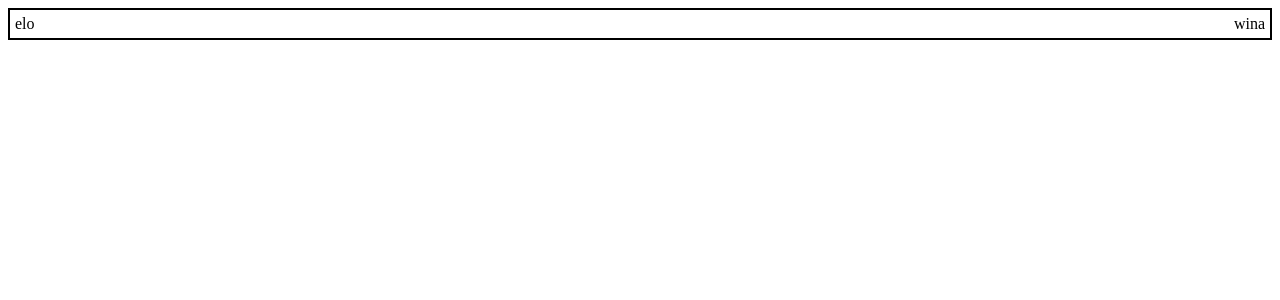
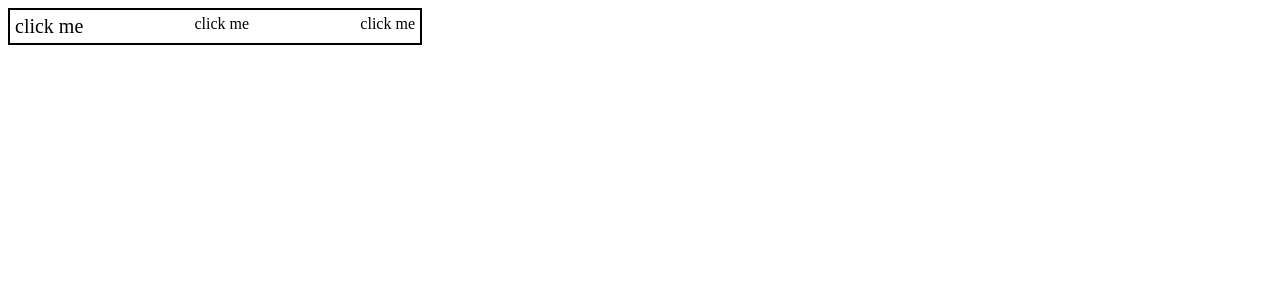
Before and after one commit to patryk-olti/componentsLibrary, a React (Create React App) app: page / in a window 1280 px wide. Shown: the top 300 px of the page. Built offline with nearby package versions, Linux system fonts and the light colour scheme.

Commit message:
created span

```diff
--- /dev/null
+++ b/src/Components/Span.js
@@ -0,0 +1,16 @@
+import React from "react";
+
+const Span = ({ children, fontSize }) => {
+
+    const styles = {
+        fontSize: `${fontSize}px`
+    }
+
+    return(
+        <span style={styles} >
+            { children }
+        </span>
+    )
+}
+
+export default Span;
--- a/src/Containers/Container.js
+++ b/src/Containers/Container.js
@@ -1,11 +1,12 @@
 import React from "react";
 
-const Container = ({ children, display, flexDirection, justifyContent, padding, border }) => {
+const Container = ({ children, display, flexDirection, justifyContent, width, padding, border }) => {
 
     const styles = {
         display: `${display}`,
         flexDirection: `${flexDirection}`,
         justifyContent: `${justifyContent}`,
+        width: `${width}px`,
         padding: `${padding}px`,
         border: `${border}`
     }
--- a/src/Pages/Debugger.js
+++ b/src/Pages/Debugger.js
@@ -1,13 +1,15 @@
 import React from "react";
 
 import Container from "../Containers/Container";
+import Span from "../Components/Span";
 
 const Debugger = () => {
 
     return(
-        <Container display="flex" flexDirection="row" justifyContent="space-between" padding="5" border="2px solid black">
-            <div>elo</div>
-            <div>wina            </div>
+        <Container display="flex" flexDirection="row" justifyContent="space-between" width="400" padding="5" border="2px solid black">
+            <Span fontSize="20" >click me</Span>
+            <Span>click me</Span>
+            <Span>click me</Span>
         </Container>
     )
 }
```
